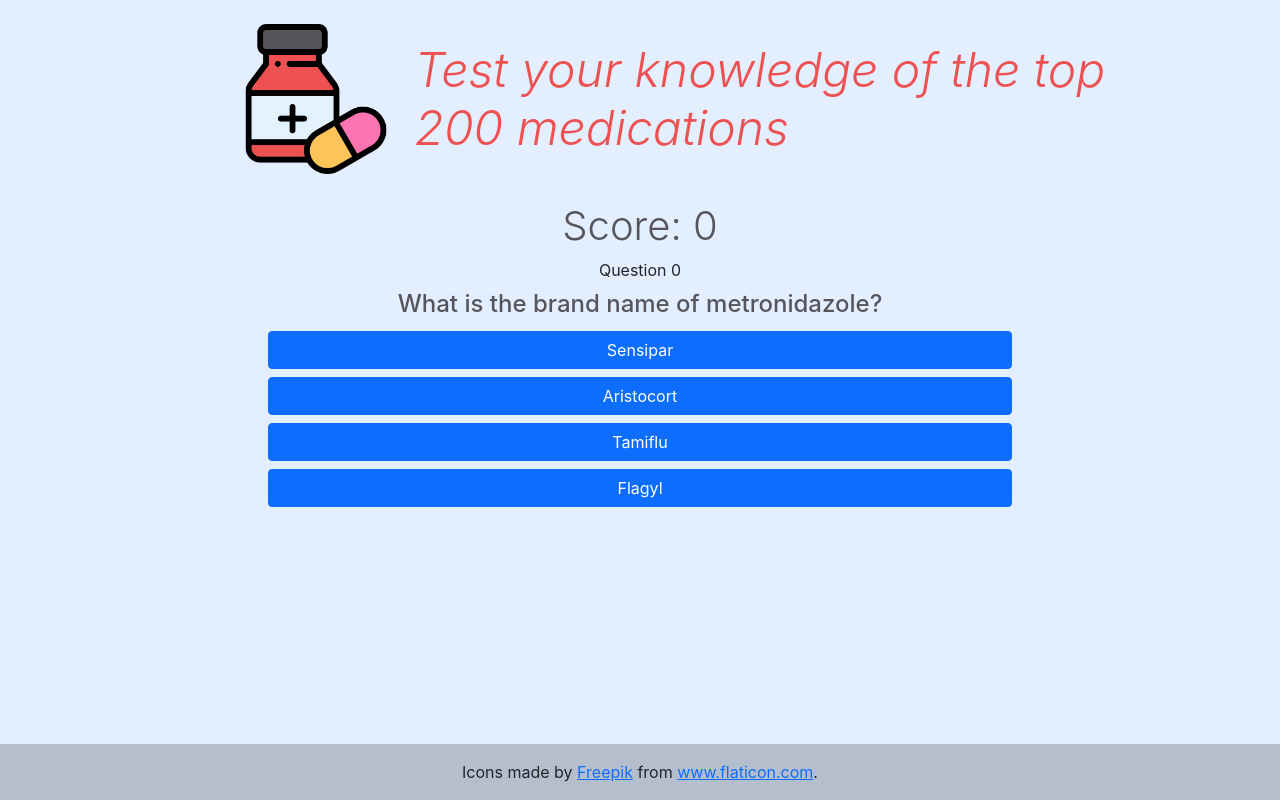
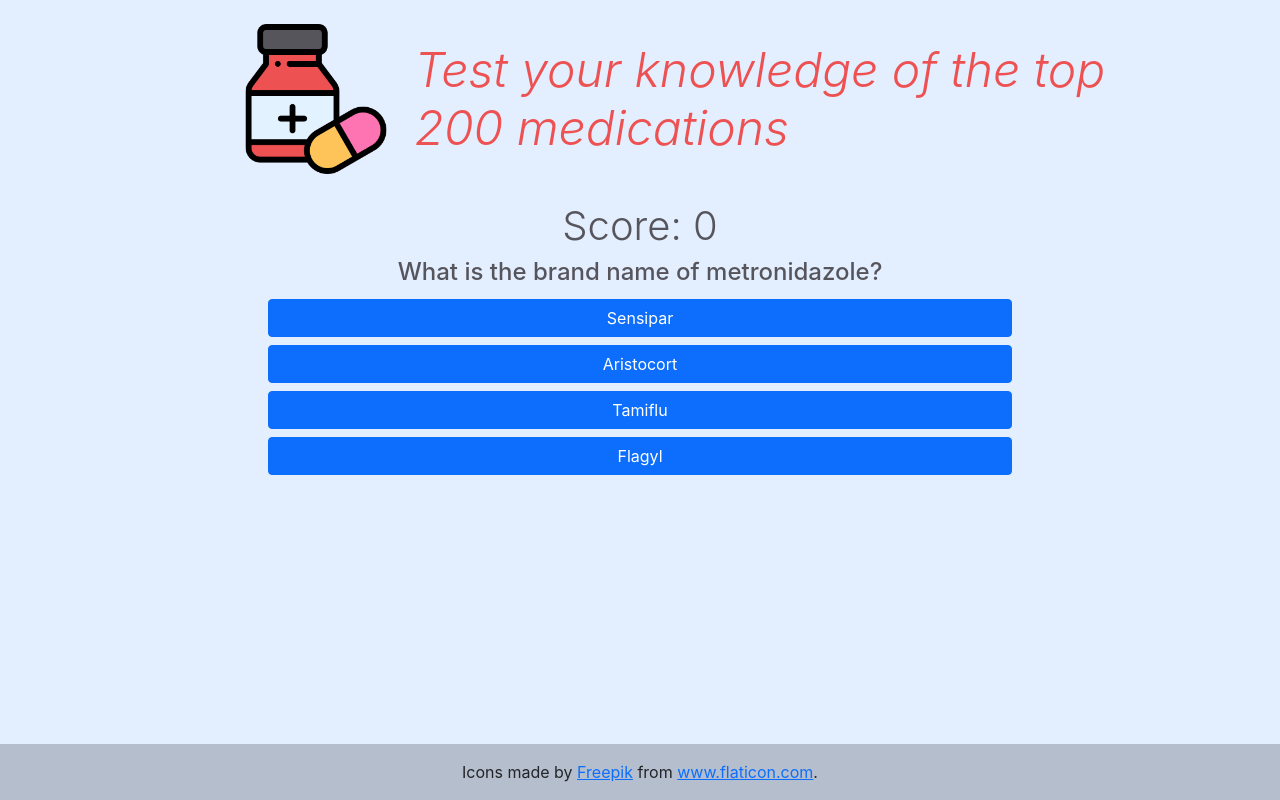
Before and after one commit to finish06/top200quiz, a React (Create React App) app: page / in a window 1280 px wide. Built offline with nearby package versions, Linux system fonts and the light colour scheme.

Commit message:
remove questionCount

```diff
--- a/src/components/Question.js
+++ b/src/components/Question.js
@@ -70,7 +70,6 @@
 	return (
 		<div>
 			<Scorecard scoreCard={scoreCard} />
-			<QuestionCount scoreCard={scoreCard} />
 			<div className="row">
 				<div className="text-center my-1">
 					<h2 className="question">What is the brand name of {drugs[answerIndex]['generic']}?</h2>
```
